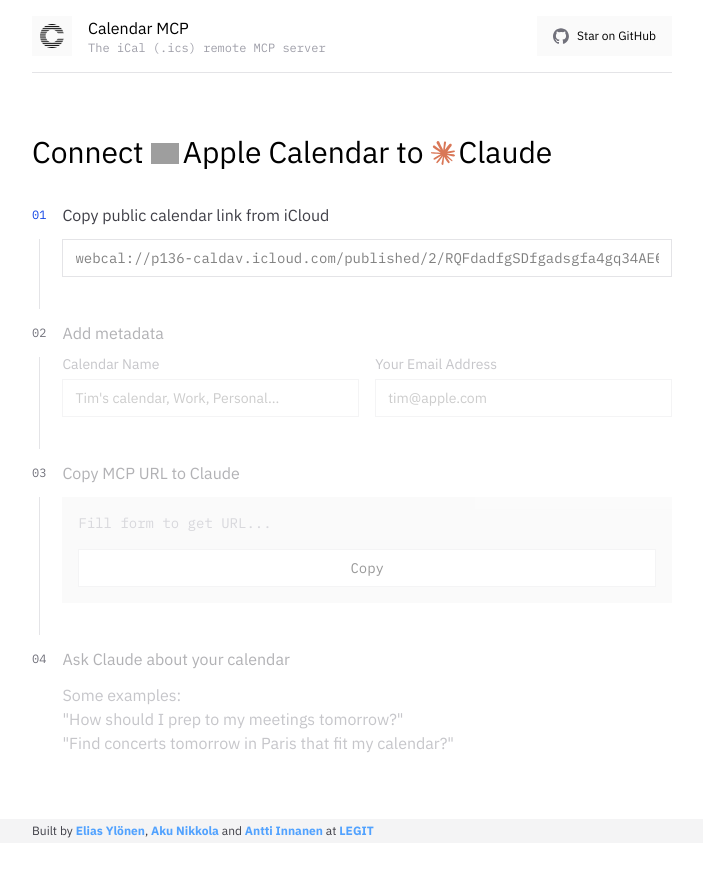
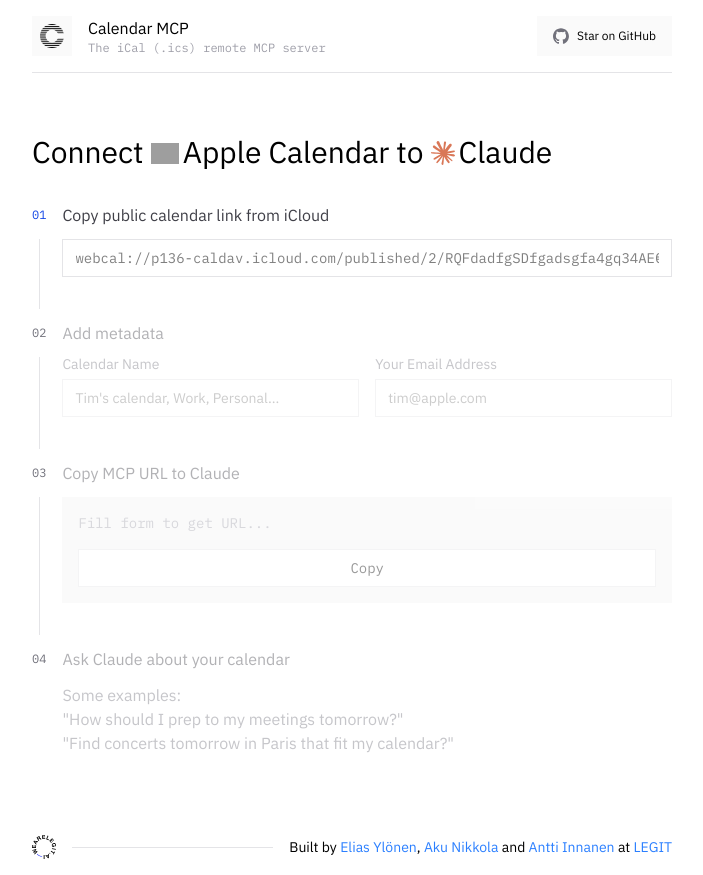
Before and after one commit to Legit-AI/calendar-mcp, a Next.js app: page / in a window 1280 px wide. Shown: the whole page, without its empty margins (288-991 px from the left). Before the commit the page ends 843 px from the top, so only its background shows below. Built offline with nearby package versions, Linux system fonts and the light colour scheme; grey boxes are pictures that could not be loaded.

Commit message:
Footer styling

```diff
--- a/src/app/Footer.tsx
+++ b/src/app/Footer.tsx
@@ -1,5 +1,6 @@
 import Link from "next/link";
 import { PropsWithChildren } from "react";
+import { LegitLogo } from "./LegitLogo";
 
 const FooterLink = ({
   href,
@@ -7,7 +8,7 @@
   className,
 }: PropsWithChildren & { href: string; className?: string }) => (
   <Link
-    className={`hover:underlined text-blue-400 hover:text-blue-500 transition-colors font-bold ${className ?? ""}`}
+    className={`hover:underlined text-blue-500 hover:text-blue-600 transition-colors ${className ?? ""}`}
     href={href}
   >
     {children}
@@ -15,8 +16,14 @@
 );
 
 export const Footer = () => (
-  <footer className="flex justify-center items-center bg-zinc-100 min-h-6 text-zinc-700 text-xs">
-    <div className="flex-1 max-w-2xl px-4">
+  <header className="flex justify-center">
+    <div className="flex-1 px-4 max-w-2xl">
+      <div className="py-4 flex-1 flex items-center border-td border-zinc-200">
+        <Link href="https://www.wearelegit.ai">
+          <LegitLogo className="w-6 h-6" />
+        </Link>
+        <div className="h-[1px] flex-1 bg-zinc-200 mx-4" />
+        <div className="leading-none text-sm">
           Built by&nbsp;
           <FooterLink href="https://www.linkedin.com/in/eliasylonen">
             Elias Ylönen
@@ -32,5 +39,7 @@
           &nbsp;at&nbsp;
           <FooterLink href="https://www.wearelegit.ai">LEGIT</FooterLink>
         </div>
-  </footer>
+      </div>
+    </div>
+  </header>
 );
```
Lines whose indentation alone changed are shown as unchanged.
